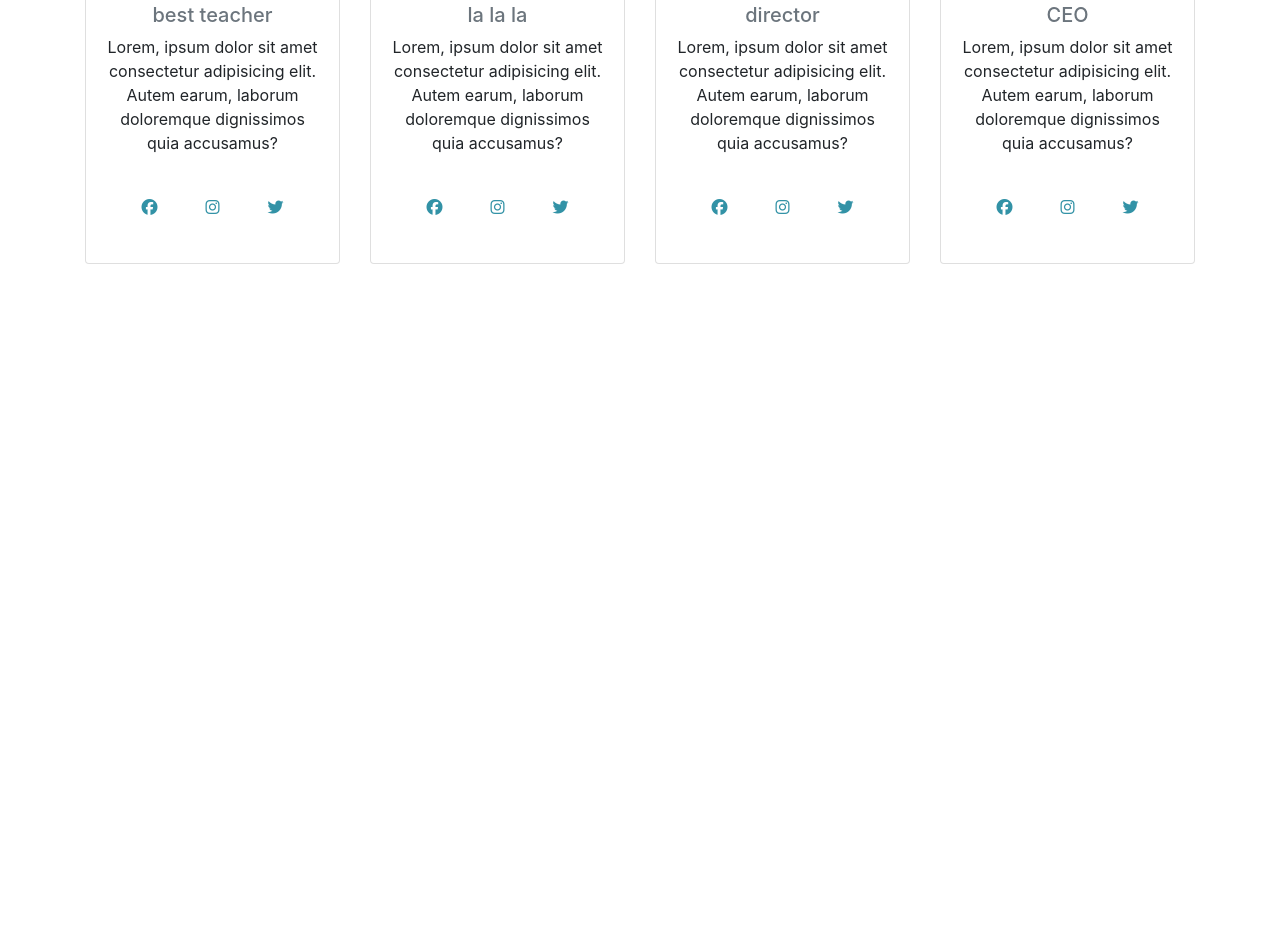
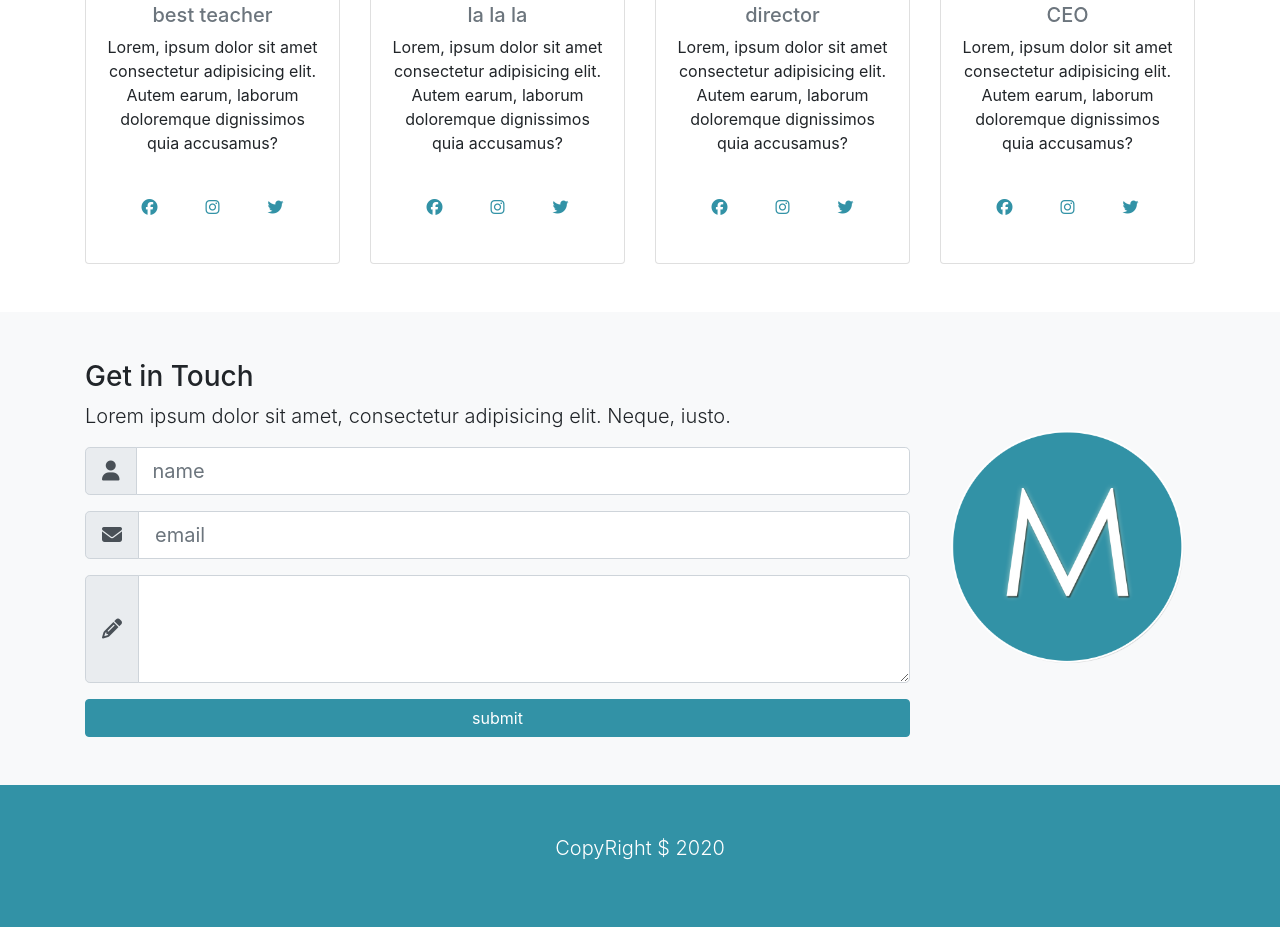
Before and after one commit to Vandrosov99/bsSassBookPres, a website: page src/index.html in a window 1280 px wide. Shown: the part 2194-3121 px from the top of the page. Before the commit the page ends 2506 px from the top, so only its background shows below. Drawn offline with nearby package versions, Linux system fonts and the light colour scheme.

Commit message:
add footer

```diff
--- a/src/index.html
+++ b/src/index.html
@@ -15,7 +15,7 @@
     <title>Document</title>
   </head>
 
-  <body>
+  <body >
     <!-- navbar -->
     <nav class="navbar navbar-expand-md navbar-light fixed-top py-4">
       <div class="container">
@@ -386,7 +386,59 @@
           </div>
         </div>
       </div>
-    </section>
+    </section> <!-- About section END -->
+
+    <section id="contact" class="py-5 bg-light">
+      <div class="container">
+        <div class="row">
+        <div class="col-lg-9">
+          <h3>Get in Touch</h3>
+          <p class="lead">Lorem ipsum dolor sit amet, consectetur adipisicing elit. Neque, iusto.</p>
+          <form>
+            <div class="input-group input-group-lg mb-3">
+              <div class="input-group-prepend">
+                <span class="input-group-text">
+                  <i class="fas fa-user"></i>
+                </span>
+              </div>
+              <input type="text" placeholder="name" class="form-control">
+            </div>
+            <div class="input-group input-group-lg mb-3">
+              <div class="input-group-prepend">
+                <span class="input-group-text">
+                  <i class="fas fa-envelope"></i>
+                </span>
+              </div>
+              <input type="text" placeholder="email" class="form-control">
+            </div>
+            <div class="input-group input-group-lg mb-3">
+              <div class="input-group-prepend">
+                <span class="input-group-text">
+                  <i class="fas fa-pencil-alt"></i>
+                </span>
+              </div>
+              <textarea name="message" id="" class="form-control" rows="3"></textarea>
+            </div>
+            <input type="sumbit" value="submit" class="btn btn-primary btn-block bgn-lg ">
+          </form>
+        </div>
+        <div class="col-lg-3 align-self-center">
+          <img src="/img/mlogo.png" alt="" class="img-fluid">
+        </div>
+        </div>
+      </div>
+    </section> <!-- Form Contact END -->
+
+    <footer id="main-footer" class="py-5 bg-primary text-white">
+      <div class="container">
+        <div class="row text-center">
+          <div class="col">
+            <p class="lead">CopyRight $ <span id="year"></span></p>
+          </div>
+
+        </div>
+      </div>
+    </footer>
     <!-- Jquery minifed version -->
     <script
       src="https://code.jquery.com/jquery-3.4.1.min.js"
```
